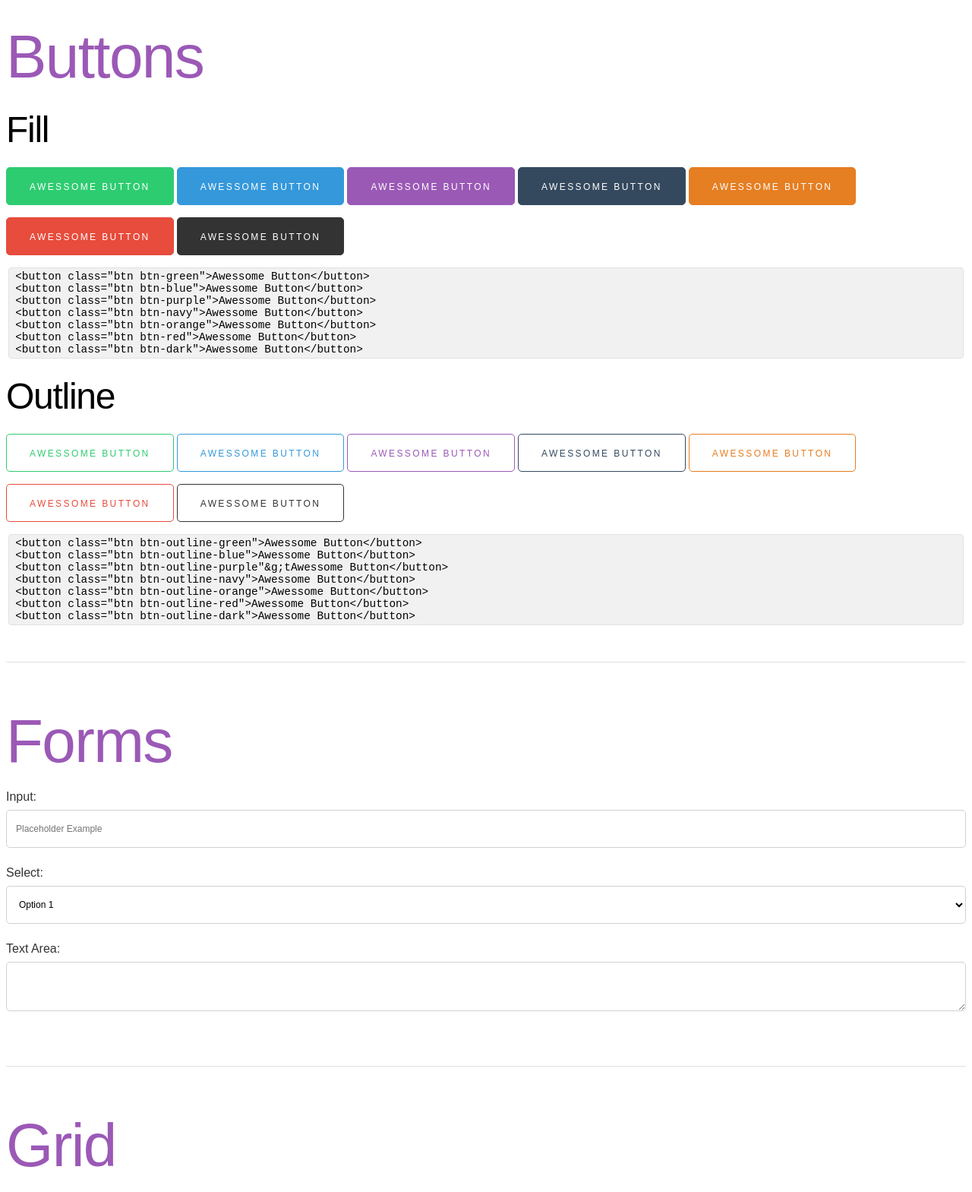
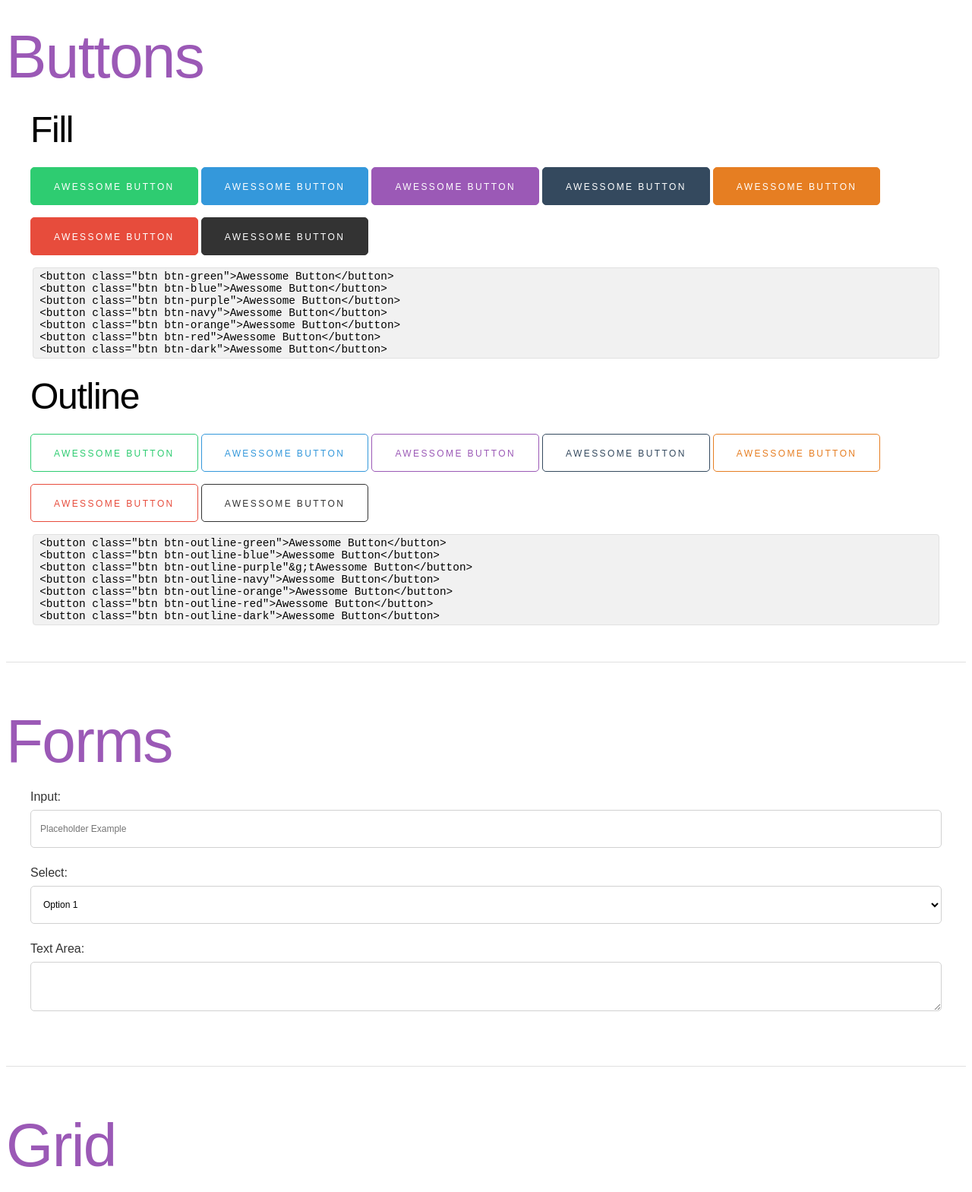
Before and after one commit to matheusps/black-css, a website: page docs/index.html in a window 1280 px wide. Shown: the part 940-2509 px from the top of the page at 76% size. Drawn offline with Linux system fonts and the light colour scheme; a web font is replaced by a local one.

Commit message:
Docs view improvement

```diff
--- a/docs/index.html
+++ b/docs/index.html
@@ -16,17 +16,17 @@
     <section>
 
         <h1 class="color-purple">Typography</h1>
-
+        <div class="container-fluid">
             <h1>Heading 1</h1>
             <h2>Heading 2</h2>
             <h3>Heading 3</h3>
             <h4>Heading 4</h4>
             <h5>Heading 5</h5>
             <h6>Heading 6</h6>
-        <p>Paragraph: Lorem ipsum dolor sit amet, consectetur adipiscing elit, sed do eiusmod tempor incididunt ut labore et
-            dolore magna aliqua. Ut enim ad minim veniam, quis nostrud exercitation ullamco laboris nisi ut aliquip ex ea
-            commodo consequat. Duis aute irure dolor in reprehenderit in voluptate velit esse cillum dolore eu fugiat nulla
-            pariatur. Excepteur sint occaecat cupidatat non proident, sunt in culpa
+            <p>Paragraph: Lorem ipsum dolor sit amet, consectetur adipiscing elit, sed do eiusmod tempor incididunt ut labore
+                et dolore magna aliqua. Ut enim ad minim veniam, quis nostrud exercitation ullamco laboris nisi ut aliquip
+                ex ea commodo consequat. Duis aute irure dolor in reprehenderit in voluptate velit esse cillum dolore eu
+                fugiat nulla pariatur. Excepteur sint occaecat cupidatat non proident, sunt in culpa
                 <a href="">LINK</a> qui officia deserunt mollit anim id est laborum.</p>
             <code>
                 &lt;h1&gt;Heading 1&lt;/h1&gt;
@@ -38,6 +38,9 @@
                 <br> &lt;p&gt;Paragraph&lt;/p&gt;
                 <br> &lt;a&gt;LINK&lt;/a&gt;
             </code>
+        </div>
+
+
     </section>
 
     <hr>
@@ -45,7 +48,7 @@
     <!-- Btn -->
     <section>
         <h1 class="color-purple">Buttons</h1>
-
+        <div class="container-fluid">
             <aside>
                 <h4>Fill</h4>
                 <button class="btn btn-green">Awessome Button</button>
@@ -89,6 +92,7 @@
                     <br> &lt;button class="btn btn-outline-dark"&gt;Awessome Button&lt;/button&gt;
                 </code>
             </aside>
+        </div>
     </section>
 
     <hr>
@@ -96,7 +100,7 @@
     <!-- Form -->
     <section>
         <h1 class="color-purple">Forms</h1>
-        <form>
+        <form class="container-fluid">
             <label for="exInput">Input:</label>
             <input class="full" id="exInput" type="text" placeholder="Placeholder Example" />
 
@@ -120,6 +124,7 @@
 
         <h1 class="color-purple">Grid</h1>
 
+        <div class="container-fluid">
             <h5>.row .col</h5>
             <div class="row back-blue">
                 <div class="col col-ex back-navy"> col </div>
@@ -164,6 +169,8 @@
             <div class="row back-blue align-end">
                 <div class="col-4 col-ex back-navy"> col-4 </div>
             </div>
+        </div>
+
 
     </section>
 
```
Lines whose indentation alone changed are shown as unchanged.
